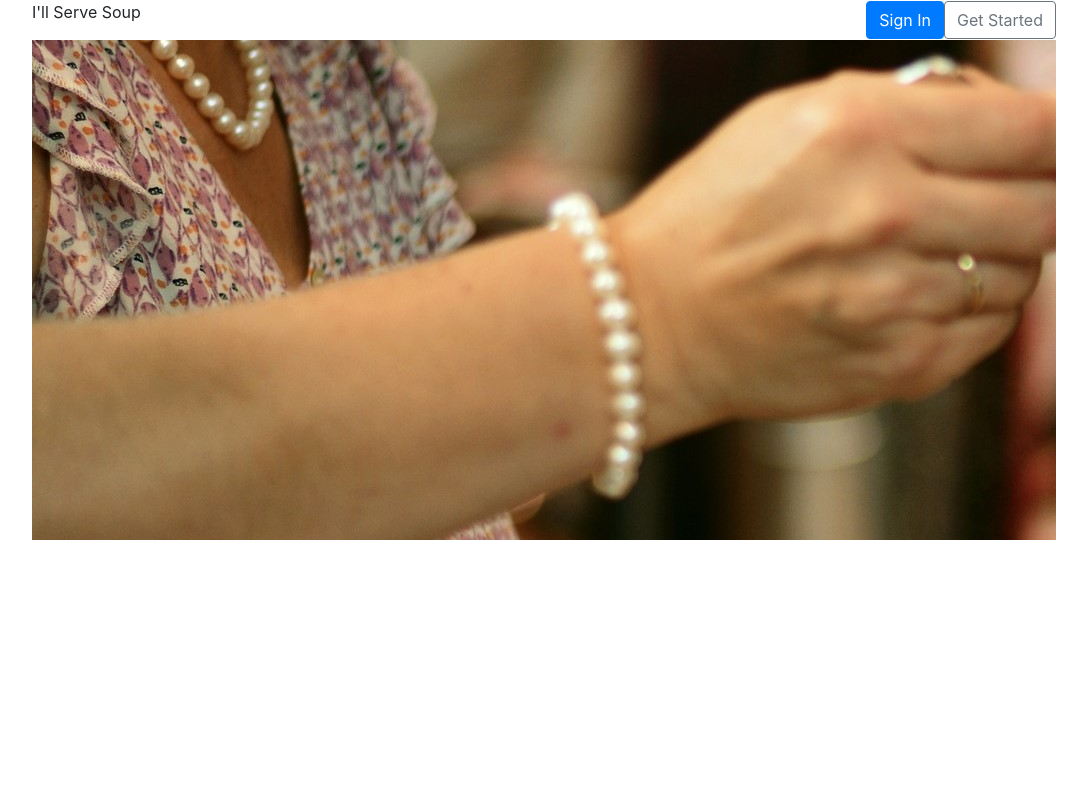
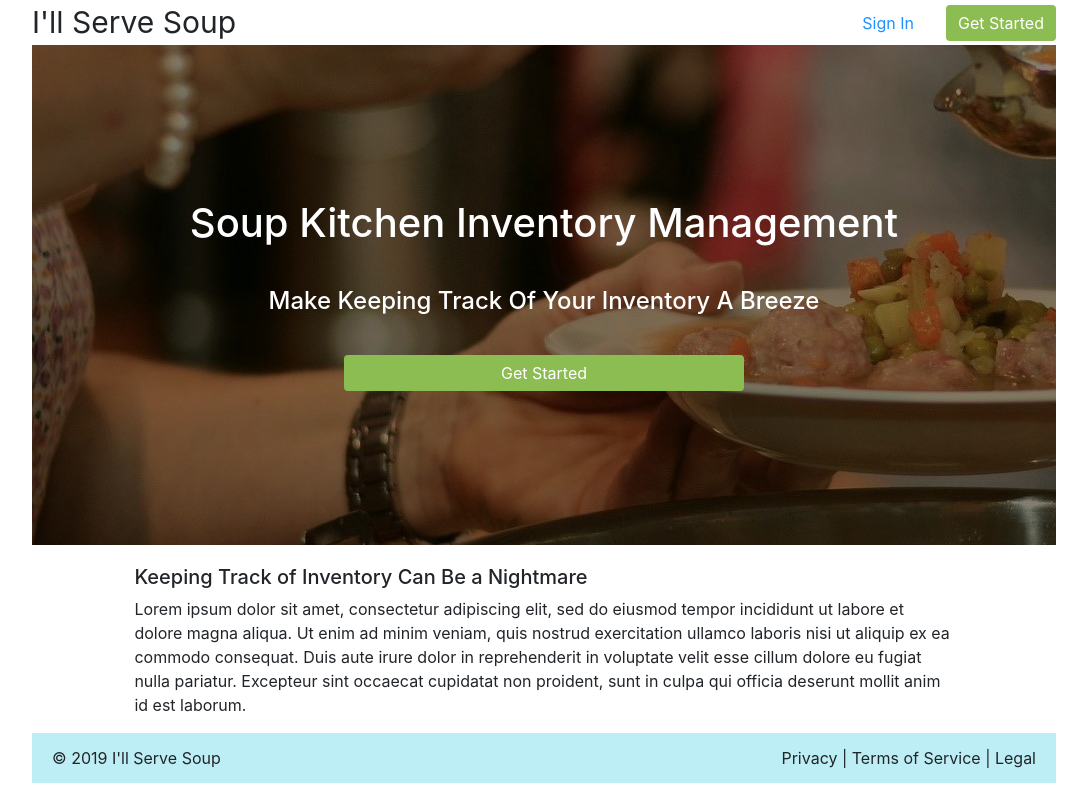
Before and after one commit to i-ll-serve-soup-july-2019/FrontEnd, a React (Create React App) app in the folder serve-soup/: page / in a window 1280 px wide. Shown: the whole page, without its empty margins (96-1183 px from the left). Built offline with nearby package versions, Linux system fonts and the light colour scheme.

Commit message:
finished basic landing page layout

```diff
--- a/serve-soup/src/App.css
+++ b/serve-soup/src/App.css
@@ -1,5 +1,50 @@
-.App {
-  text-align: center;
+/* http://meyerweb.com/eric/tools/css/reset/
+   v2.0 | 20110126
+   License: none (public domain)
+*/
+
+html, body, div, span, applet, object, iframe,
+h1, h2, h3, h4, h5, h6, p, blockquote, pre,
+a, abbr, acronym, address, big, cite, code,
+del, dfn, em, img, ins, kbd, q, s, samp,
+small, strike, strong, sub, sup, tt, var,
+b, u, i, center,
+dl, dt, dd, ol, ul, li,
+fieldset, form, label, legend,
+table, caption, tbody, tfoot, thead, tr, th, td,
+article, aside, canvas, details, embed,
+figure, figcaption, footer, header, hgroup,
+menu, nav, output, ruby, section, summary,
+time, mark, audio, video {
+	margin: 0;
+	padding: 0;
+	border: 0;
+	font-size: 100%;
+	font: inherit;
+	vertical-align: baseline;
+}
+/* HTML5 display-role reset for older browsers */
+article, aside, details, figcaption, figure,
+footer, header, hgroup, menu, nav, section {
+	display: block;
+}
+body {
+	line-height: 1;
+}
+ol, ul {
+	list-style: none;
+}
+blockquote, q {
+	quotes: none;
+}
+blockquote:before, blockquote:after,
+q:before, q:after {
+	content: '';
+	content: none;
+}
+table {
+	border-collapse: collapse;
+	border-spacing: 0;
 }
 
 .landing-page-container {
@@ -15,23 +60,54 @@
 }
 
 .landing-page-nav-logo {
-
+  font-size: 30px;
 }
 
-.landing-page-nav-buttons {
-
+.landing-page-nav-buttons Button {
+  margin-left: 20px;
 }
 
 .landing-page-hero {
+  display: flex;
+  flex-direction: column;
+  justify-content: center;
+  align-items: center;
   height: 500px;
   background-image: url('./images/landing-page-hero.jpg');
-  background-position: left top;
+  background-position: bottom;
+}
+
+.landing-page-hero h1 {
+  color: white;
+  margin-bottom: 40px;
+}
+
+.landing-page-hero h2 {
+  font-size: 24px;
+  color: white;
+  margin-bottom: 40px;
+}
+
+.landing-page-hero Button {
+  width: 400px;
 }
 
 .landing-page-content {
+  width: 80%;
+  margin: 0 auto;
+  padding-top: 20px;
+}
 
+.landing-page-content h3 {
+  font-size: 20px;
 }
 
 .landing-page-footer {
-
+  height: 50px;
+  background-color: #beeef5;
+  display: flex;
+  flex-direction: row;
+  justify-content: space-between;
+  align-items: center;
+  padding: 20px;
 }
--- a/serve-soup/src/components/LandingPage.js
+++ b/serve-soup/src/components/LandingPage.js
@@ -1,22 +1,55 @@
 import React from 'react';
 import { Button } from 'reactstrap';
 import '../App.css';
+
+const getStartedButtonStyle = {
+  background: "#8cbd52",
+  color: "white",
+  border: "none"
+}
+
+const signInButtonStyle = {
+  background: "white",
+  color: "dodgerblue",
+  border: "none",
+}
 
 const LandingPage = () => {
   return(
     <div className="landing-page-container">
       <nav>
-        <p className="landing page-nav-logo">I'll Serve Soup</p>
-        <div classname="landing-page-nav-buttons">
-          <Button color="primary">Sign In</Button>
-          <Button outline color="secondary">Get Started</Button>
+        <span className="landing-page-nav-logo">I'll Serve Soup</span>
+        <div className="landing-page-nav-buttons">
+          <Button style={signInButtonStyle}>Sign In</Button>
+          <Button style={getStartedButtonStyle}>Get Started</Button>
         </div>
       </nav>
       <div className="landing-page-hero">
+        <h1>Soup Kitchen Inventory Management</h1>
+        <h2>Make Keeping Track Of Your Inventory A Breeze</h2>
+        <Button style={getStartedButtonStyle}>Get Started</Button>
       </div>
-      <div classname="landing-page-content">
+      <div className="landing-page-content">
+        <h3>Keeping Track of Inventory Can Be a Nightmare</h3>
+        <p>Lorem ipsum dolor sit amet, consectetur adipiscing elit, sed do eiusmod tempor incididunt ut labore et dolore magna aliqua. Ut enim ad minim veniam, quis nostrud exercitation ullamco laboris nisi ut aliquip ex ea commodo consequat. Duis aute irure dolor in reprehenderit in voluptate velit esse cillum dolore eu fugiat nulla pariatur. Excepteur sint occaecat cupidatat non proident, sunt in culpa qui officia deserunt mollit anim id est laborum.</p>
       </div>
-      <div classname="landing-page-footer">
+      <div className="landing-page-footer-nav">
+        <div className="landing-page-footer-nav-social">
+        </div>
+        <div className="landing-page-footer-nav-links">
+        </div>
+        <div className="landing-page-footer-nav-links">
+        </div>
+        <div className="landing-page-footer-nav-links">
+        </div>
+      </div>
+      <div className="landing-page-footer">
+        <div className="landing-page-footer-copyright">
+          <span>© 2019 I'll Serve Soup</span>
+        </div>
+        <div className="landing-page-footer-legal">
+          <span>Privacy | Terms of Service | Legal</span>
+        </div>
       </div>
     </div>
   )
```
Also changed, not shown: serve-soup/src/images/landing-page-hero.jpg.
